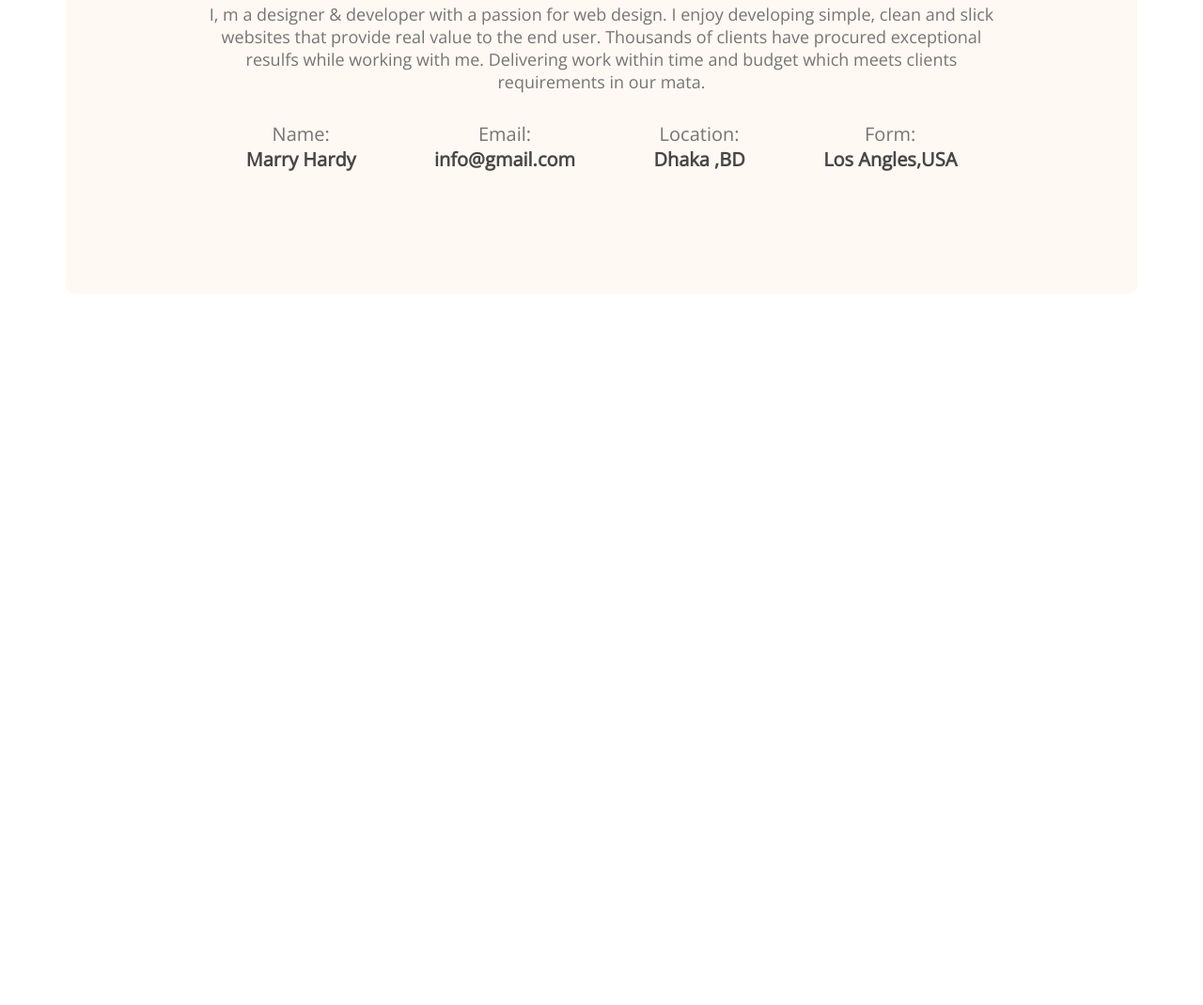
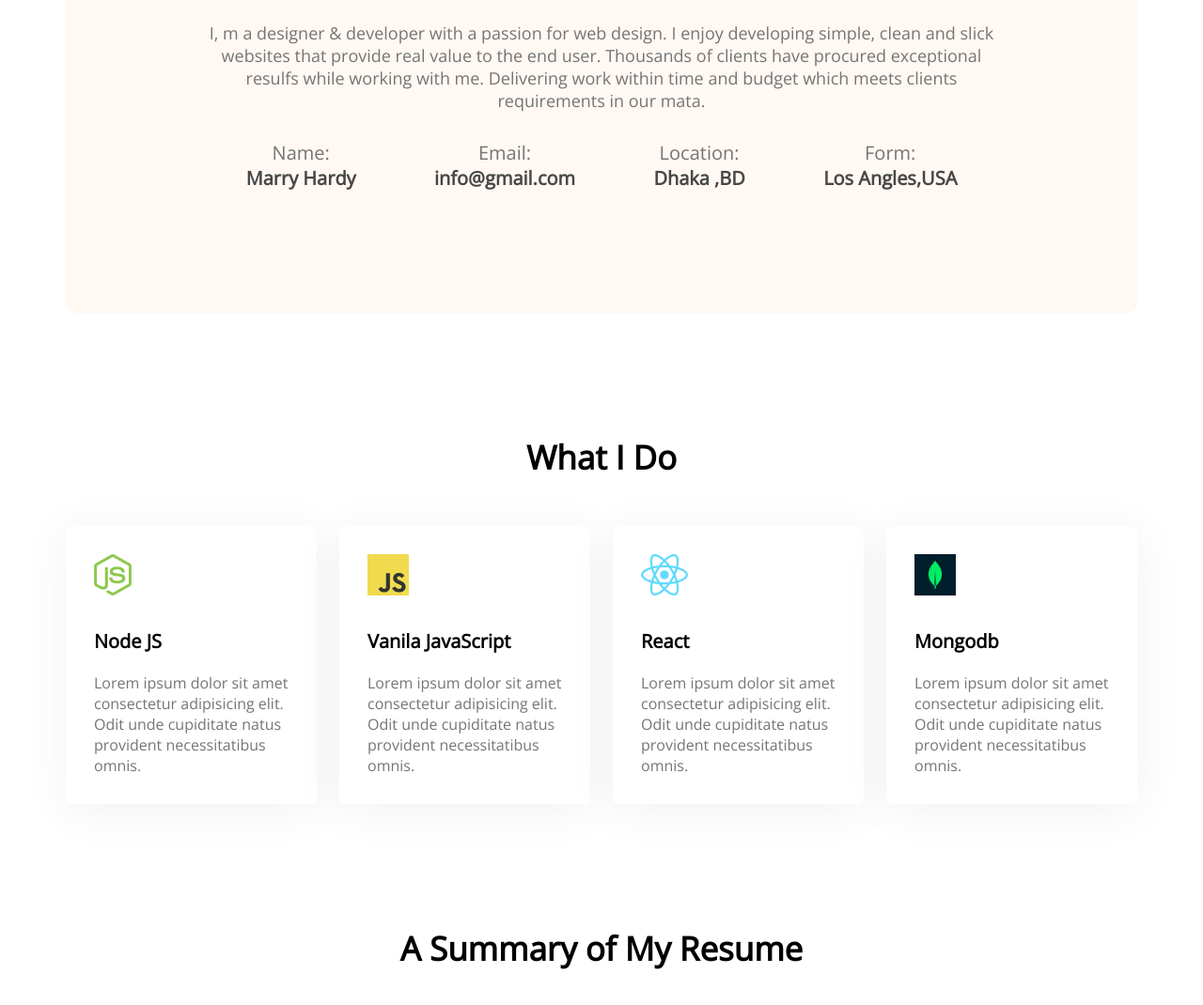
Before and after one commit to saifulaija/developer-protfolio, a plain HTML site: page index.html in a window 1280 px wide. Shown: the part 1179-2249 px from the top of the page at 94% size. Before the commit the page ends 1492 px from the top, so only its background shows below. Drawn offline with nearby package versions, Linux system fonts and the light colour scheme.

Commit message:
Resume section added

```diff
--- a/index.html
+++ b/index.html
@@ -66,6 +66,54 @@
             </div>
         </section>
 
+        <!-- what I do section  -->
+
+        <section class="what-i-do">
+          <h3 class="section-title">What I Do</h3>
+          <!-- .skills-container>.skill*>img+p.skill-title+p.skill-description>lorem15 -->
+          <div class="skill-container">
+
+
+            <div class="skill">
+                <img src="images/icons/nodejs.png" alt="">
+                <p class="skill-title">Node JS</p>
+              <p class="skill-description">Lorem ipsum dolor sit amet consectetur adipisicing elit. Odit unde cupiditate natus provident necessitatibus omnis.</p>
+
+            </div>
+            <div class="skill">
+                <img src="images/icons/js.png" alt="">
+                <p class="skill-title">Vanila JavaScript</p>
+              <p class="skill-description">Lorem ipsum dolor sit amet consectetur adipisicing elit. Odit unde cupiditate natus provident necessitatibus omnis.</p>
+
+            </div>
+            <div class="skill">
+                <img src="images/icons/react.png" alt="">
+                <p class="skill-title">React</p>
+              <p class="skill-description">Lorem ipsum dolor sit amet consectetur adipisicing elit. Odit unde cupiditate natus provident necessitatibus omnis.</p>
+
+            </div>
+            <div class="skill">
+                <img src="images/icons/mongo.png" alt="">
+                <p class="skill-title">Mongodb</p>
+              <p class="skill-description">Lorem ipsum dolor sit amet consectetur adipisicing elit. Odit unde cupiditate natus provident necessitatibus omnis.</p>
+
+            </div>
+
+          </div>
+
+        </section>
+
+        <!-- resume Section  -->
+
+          <section class="resume">
+            <h3 class="section-title">A Summary of My Resume</h3>
+            <div class="resume-content">
+                <div>
+
+                </div>
+            </div>
+
+          </section>
 
 
     </main>
--- a/styles/style.css
+++ b/styles/style.css
@@ -92,12 +92,14 @@ nav li{
     max-width: 1140px;
     margin: 0 auto;
  }
+ section{
+    margin-top: 130px;
+ }
 
  /* About section styles start  */
 
  .about{
     text-align: center;
-    margin-top: 130px;
     background: #FFF8F3;
     border-radius: 10px;
     padding: 130px 150px;
@@ -109,7 +111,7 @@ nav li{
     text-align: center;
     font-weight: 700;
     font-size: 35px;
-    margin-bottom: 30px;
+    margin-bottom: 50px;
 
 
 
@@ -138,3 +140,33 @@ nav li{
 
 
  }
+ /* what i do style  */
+
+ .what-i-do{
+    margin-top: 130px;
+ }
+
+ .skill-container{
+    display: flex;
+    gap: 24px;
+ }
+
+ .skill{
+    background: #FFFFFF;
+    box-shadow: 0px 6px 50px rgba(0, 0, 0, 0.06);
+    border-radius: 5px;
+    padding: 30px;
+ }
+
+ .skill-title{
+    font-weight: 700;
+    font-size: 20px;
+    margin-top: 30px;
+    margin-bottom: 20px;
+
+ }
+
+ .skill-description{
+    color: #757575;
+    font-size: 16px;
+ }
```
